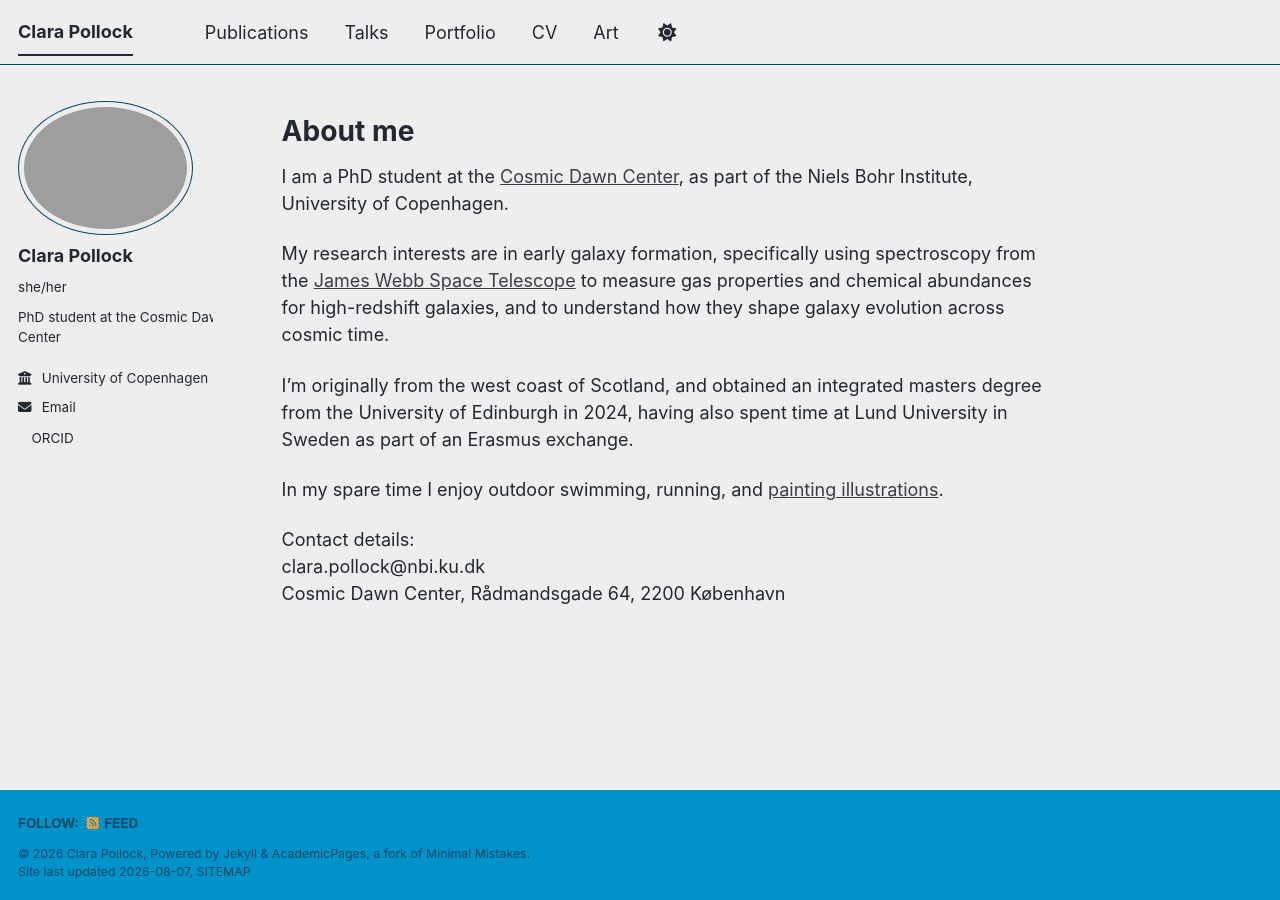
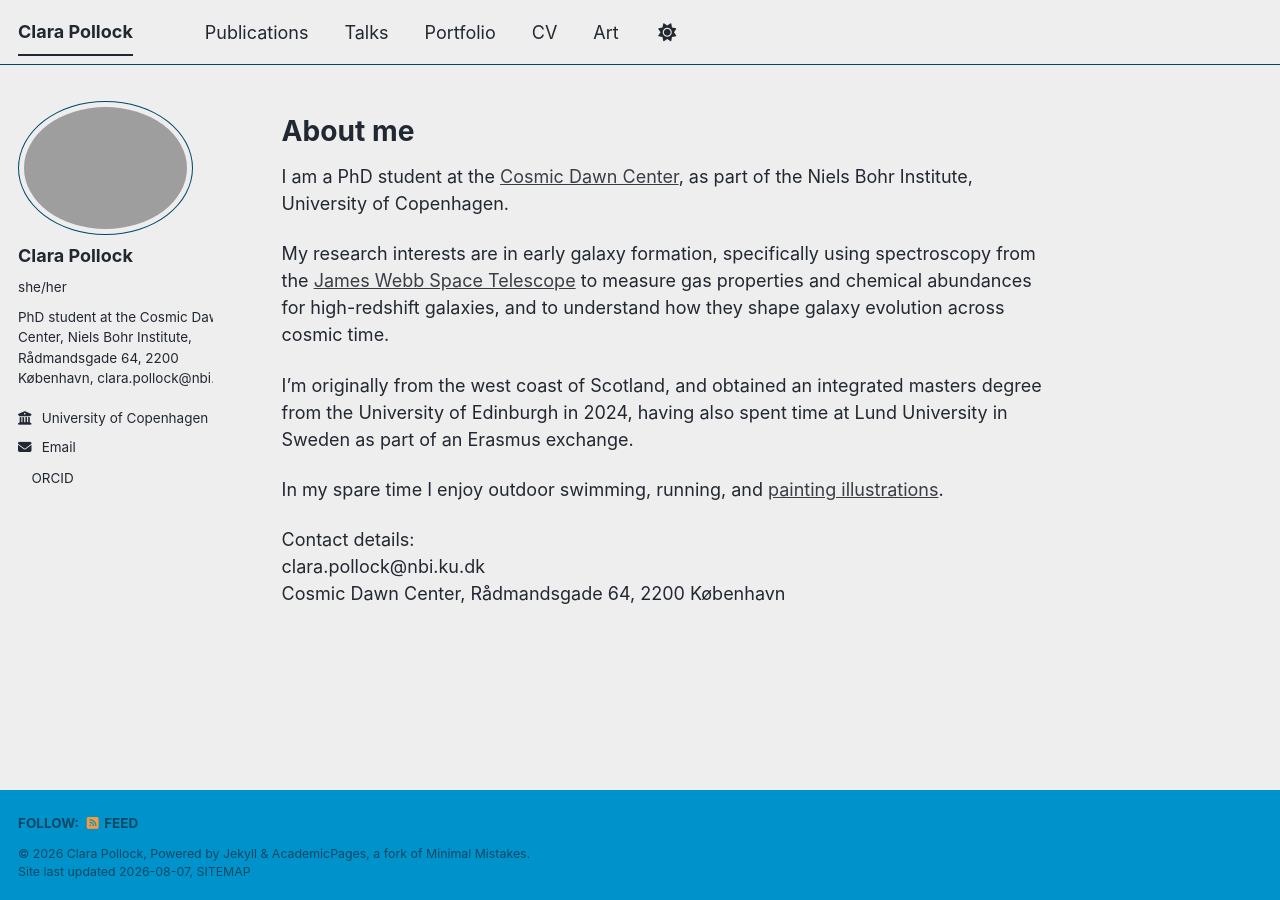
Before and after one commit to claralucie/claralucie.github.io, a Jekyll site: the page built from _pages/about.md, in a window 1280 px wide. Built offline with Jekyll 4.4.1, drawn with Linux system fonts in a browser that asks for light colours; a style sheet for code colours, icons or effects is not loaded.

Commit message:
update bio

```diff
--- a/_config.yml
+++ b/_config.yml
@@ -26,7 +26,7 @@ author:
   avatar           : "profile.png"
   name             : "Clara Pollock"
   pronouns         : "she/her"
-  bio              : "PhD student at the Cosmic Dawn Center"
+  bio              : "PhD student at the Cosmic Dawn Center, Niels Bohr Institute, Rådmandsgade 64, 2200 København, clara.pollock@nbi.ku.dk"
   location         : #"Copenhagen"
   employer         : "University of Copenhagen"
   uri              : # URL
```
